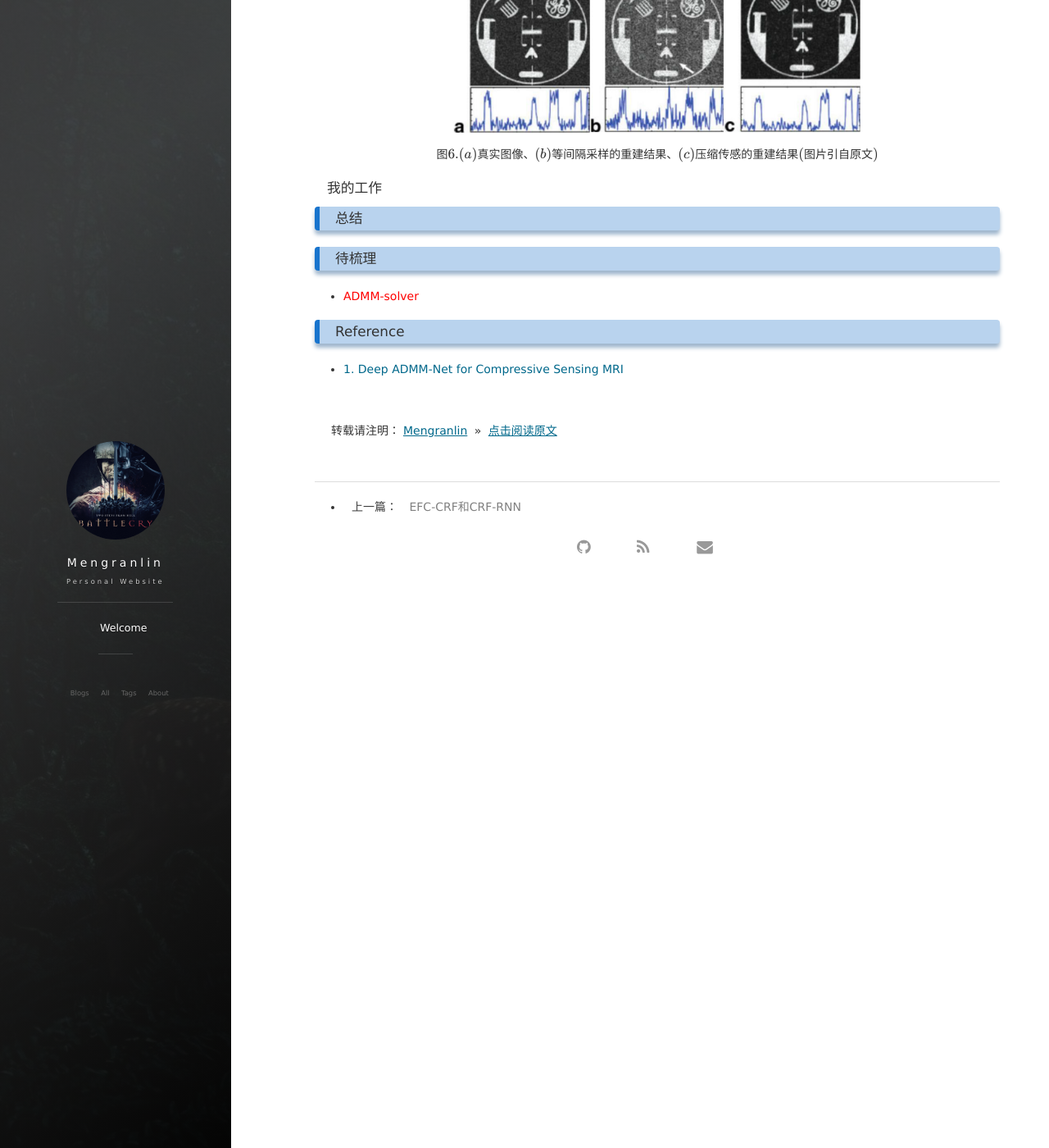
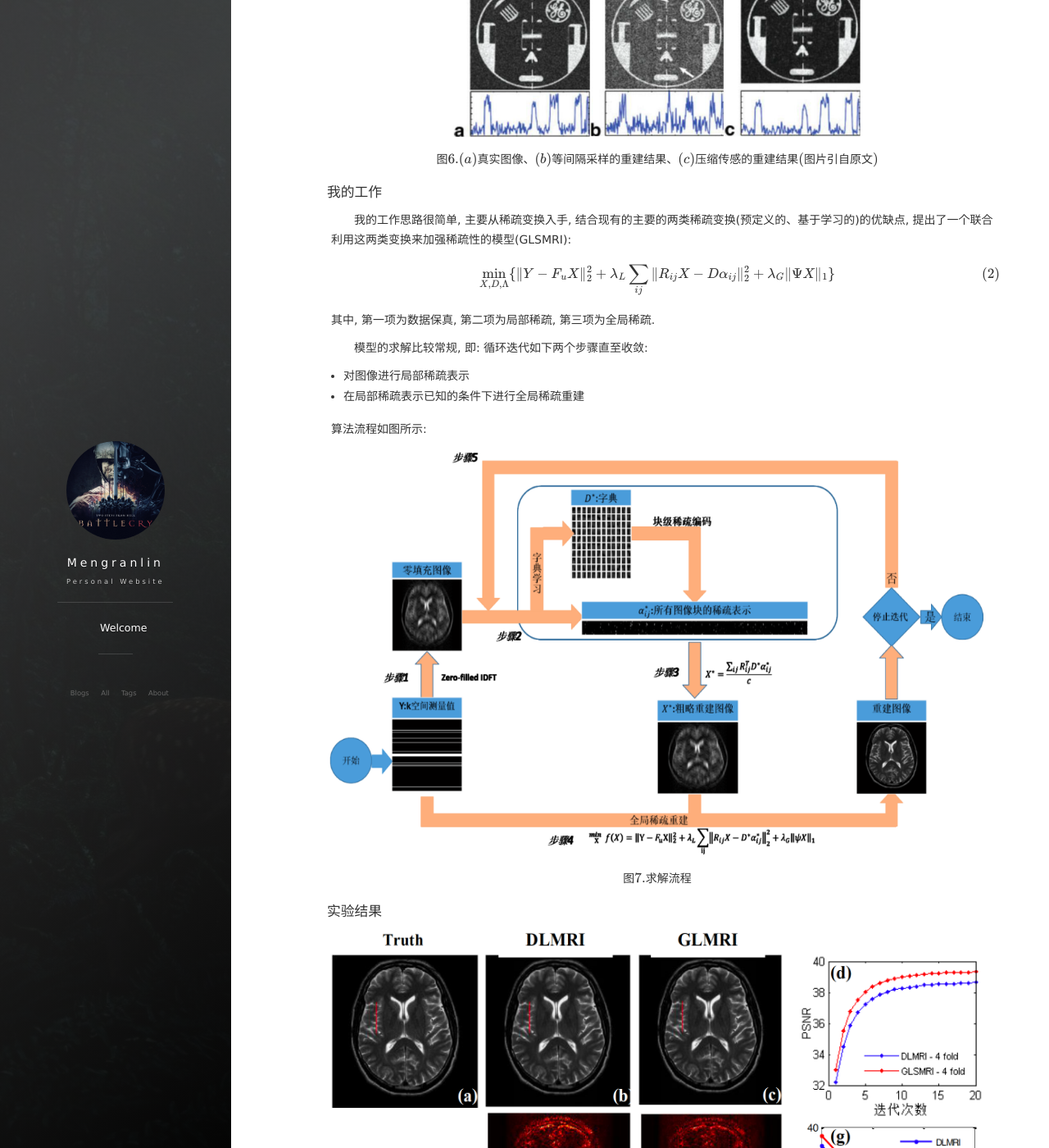
Before and after one commit to lmrshare/lmrshare.github.io, a Jekyll site: the page built from _posts/2018-11-18-cs-mri.md, in a window 1280 px wide and 1400 px high, scrolled down 4389 px. Shown: the whole window at 82% size. Built offline with Jekyll 4.4.1, drawn with Linux system fonts in a browser that asks for light colours; nearby versions of some CDN libraries; formulas are drawn with MathJax 3; comment, search, counter and statistics services are not loaded; some of the changed text lies outside the part shown.

Commit message:
static cs-mri version 1

```diff
--- a/_posts/2018-11-18-cs-mri.md
+++ b/_posts/2018-11-18-cs-mri.md
@@ -183,16 +183,54 @@ $$图6. (a)真实图像、(b)等间隔采样的重建结果、(c)压缩传感的
 
 #### 我的工作
 
+&emsp;&emsp;我的工作思路很简单, 主要从稀疏变换入手, 结合现有的主要的两类稀疏变换(预定义的、基于学习的)的优缺点, 提出了一个联合利用这两类变换来加强稀疏性的模型(GLSMRI):
+
+$$
+\min_{X, D, \Lambda } \{ \|Y - F_u X\|_2^2 + \lambda_L \sum_{ij} \| R_{ij} X -D \alpha_{ij}\|_2^2 + \lambda_G \| \Psi X \|_1  \}
+\tag{2}
+$$
+
+其中, 第一项为数据保真, 第二项为局部稀疏, 第三项为全局稀疏.
+
+&emsp;&emsp;模型的求解比较常规, 即: 循环迭代如下两个步骤直至收敛:
+
++ 对图像进行局部稀疏表示
++ 在局部稀疏表示已知的条件下进行全局稀疏重建
+
+算法流程如图所示:
+
+<div align="center">
+	<img src="/images/posts/cs-mri-dmri-mine/flowchat.png" height="500" width="800">
+</div>
+
+$$图7. 求解流程$$
+
+#### 实验结果
+
+<div align="center">
+	<img src="/images/posts/cs-mri-dmri-mine/exp1.png" height="800" width="800">
+</div>
+
+$$图8a. 1D随机采样(cartesian)$$
+
+<div align="center">
+	<img src="/images/posts/cs-mri-dmri-mine/exp2.png" height="800" width="800">
+</div>
+
+$$图8b. 2D随机采样$$
+
 ### <a name="summary"></a>总结
 
+&emsp;&emsp;本文主要介绍了MRI相关的一些领域知识以及CS在MRI上的一个应用, 后面会添加一些有关动态磁共振成像(dmri)的内容. 此外, 本文内容也是我的另一篇博文[ADMM-net MRI和GAN-sr](https://lmrshare.github.io/2018/10/mri/)的主要背景知识.
 
 ### <a name="will-review"></a>待梳理
 
-+ <font color="ff0000">ADMM-solver</font>
++ <font color="ff0000">dmri</font>
 
 ### <a name="Reference"></a>Reference
 
-- [1. Deep ADMM-Net for Compressive Sensing MRI](https://papers.nips.cc/paper/6406-deep-admm-net-for-compressive-sensing-mri)
+- [1. Sparse MRI: The application of compressed sensing for rapid MR imaging](https://www.ncbi.nlm.nih.gov/pubmed/17969013)
+- [2. MR Image Reconstruction From Highly Undersampled k-Space Data by Dictionary Learning](https://ieeexplore.ieee.org/document/5617283)
 
 <br>
 
```
Also changed, not shown: images/posts/cs-mri-dmri-mine/exp1.png (added), images/posts/cs-mri-dmri-mine/exp2.png (added), images/posts/cs-mri-dmri-mine/flowchat.png (added).
